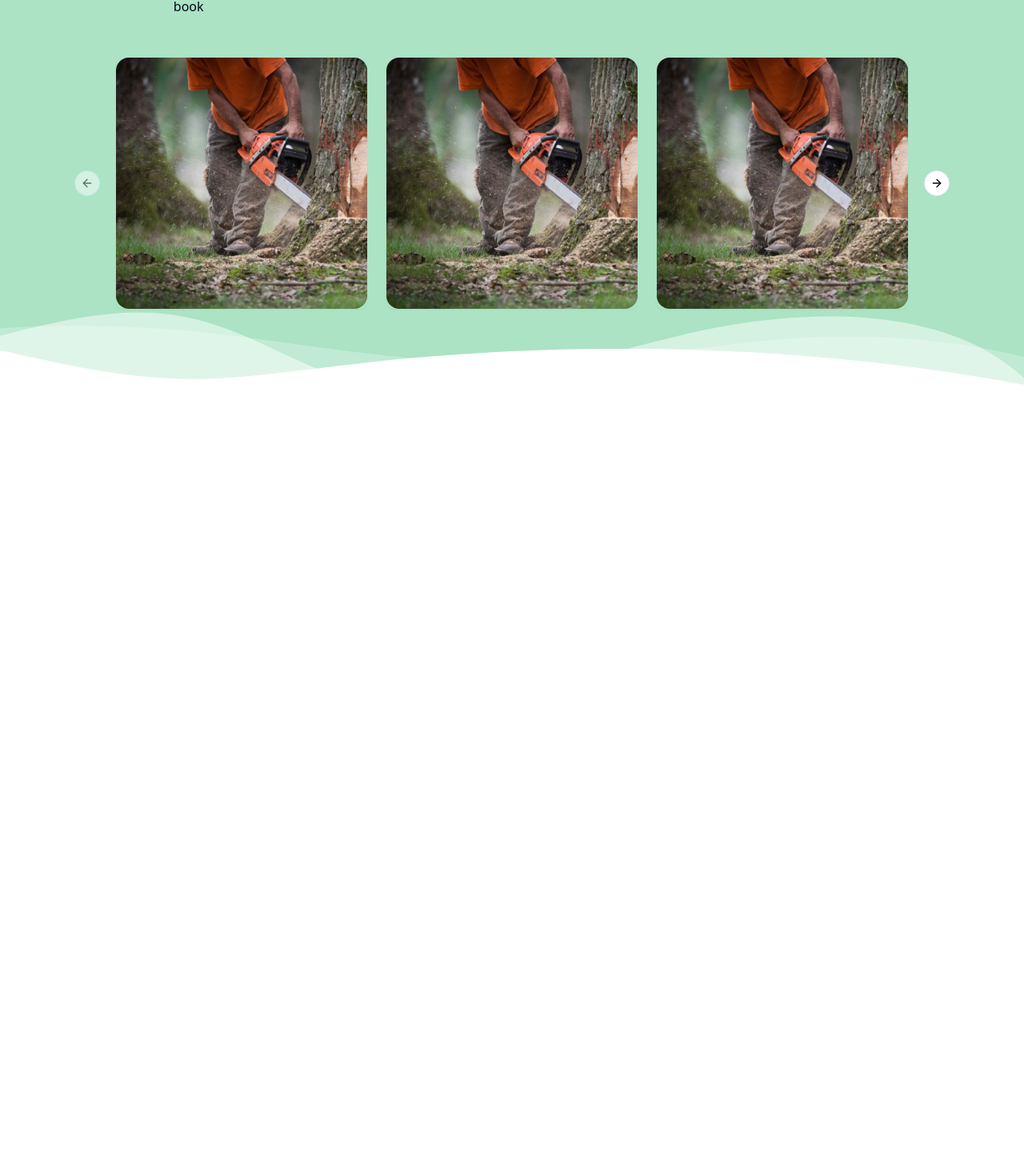
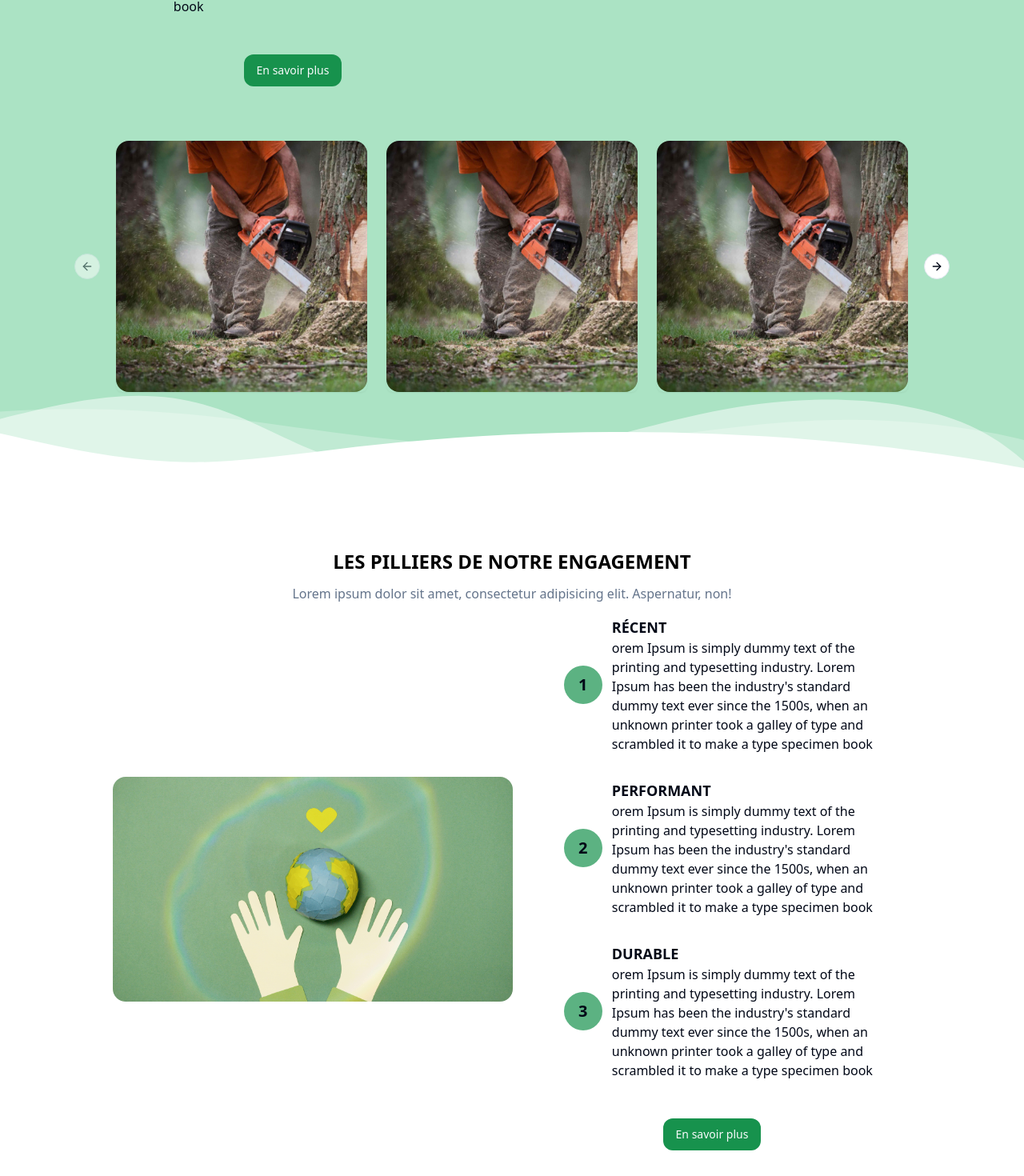
Before and after one commit to Moumouuu/juiher-nature, a Next.js app: page / in a window 1280 px wide. Shown: the part 1895-3365 px from the top of the page at 80% size. Before the commit the page ends 2381 px from the top, so only its background shows below. Built offline with nearby package versions, Linux system fonts and the light colour scheme.

Commit message:
feat(homepage): card component & numberIndex & pillar section

```diff
--- a/src/app/page.tsx
+++ b/src/app/page.tsx
@@ -3,6 +3,7 @@ import {cn} from "@/lib/utils";
 import {Numbers} from "@/components/home/numbers";
 import {Certifications} from "@/components/home/certifications";
 import {Materials} from "@/components/home/materials";
+import {Pillar} from "@/components/home/pillar";
 
 export default function Home() {
 
@@ -14,6 +15,7 @@ export default function Home() {
             <Numbers/>
             <Certifications/>
             <Materials/>
+            <Pillar/>
         </div>
   );
 }
--- /dev/null
+++ b/src/components/common/card.tsx
@@ -0,0 +1,51 @@
+import {NumberIndex} from "@/components/common/numberIndex";
+import {Button} from "@/components/ui/button";
+import Link from "next/link";
+import Image from "next/image";
+import * as React from "react";
+import {cn} from "@/lib/utils";
+
+interface ICardProps {
+    items: {
+        title: string, text: string
+    }[],
+    cta: {
+        title: string,
+        href: string
+    },
+    image: {
+        url: string,
+        alt: string
+    },
+    reversed?: boolean
+}
+
+export const CardJuiher = ({items, cta, image, reversed}:ICardProps) => {
+    return (
+        <div className={"flex justify-center w-full"}>
+            <div className={cn("flex flex-col lg:flex-row items-center lg:w-[80%]", reversed ? 'lg:flex-row-reverse ' : '')}>
+                <div className={cn("flex flex-col lg:mr-12", reversed ? 'lg:ml-12 mr-0':'')}>
+                    {
+                        items.map((item, index) => (
+                            <div key={index} className={"flex items-center m-4 w-full "}>
+                                <NumberIndex index={index}/>
+                                <div className={"flex flex-col"}>
+                                    <h3 className={"text-lg uppercase font-semibold"}>{item.title}</h3>
+                                    <p>{item.text}</p>
+                                </div>
+                            </div>
+                        ))
+                    }
+                    <div className={"flex justify-center"}>
+                        <Button variant={"juiher"} className={"my-8"} asChild>
+                            <Link href={cta.href}>{cta.title}<title></title></Link>
+                        </Button>
+                    </div>
+
+                </div>
+                <Image width={500} height={300} className={"rounded-2xl"}
+                       src={image.url} alt={image.alt}/>
+            </div>
+        </div>
+    )
+}
--- /dev/null
+++ b/src/components/common/numberIndex.tsx
@@ -0,0 +1,14 @@
+import * as React from "react";
+
+export const NumberIndex = ({index}: {
+    index: number
+}) => {
+    return (
+        <div>
+            <div
+                className={"bg-juiher-secondary-green/70 flex items-center justify-center rounded-full w-12 h-12 p-3 mr-3"}>
+                <span className={'text-xl font-semibold'}>{index + 1}</span>
+            </div>
+        </div>
+    )
+};
--- a/src/components/home/materials.tsx
+++ b/src/components/home/materials.tsx
@@ -1,8 +1,8 @@
 import {H1} from "@/components/common/h1";
-import Image from "next/image";
 import {Carousel, CarouselContent, CarouselItem, CarouselNext, CarouselPrevious} from "@/components/ui/carousel";
 import {Card, CardContent} from "@/components/ui/card";
 import * as React from "react";
+import {CardJuiher} from "@/components/common/card";
 
 export const Materials = () => {
 
@@ -30,30 +30,17 @@ export const Materials = () => {
                 Lorem ipsum dolor sit amet, consectetur adipisicing elit. Aspernatur, non!
             </span>
 
-            <div className={"flex justify-center w-full"}>
-                <div className={"flex flex-col lg:flex-row items-center lg:w-[80%]"}>
-                    <div className={"flex flex-col mr-12"}>
-                        {
-                            items.map((item, index) => (
-                                <div key={index} className={"flex items-center m-4 w-full "}>
-                                    <div>
-                                        <div
-                                            className={"bg-juiher-secondary-green/70 flex items-center justify-center rounded-full w-12 h-12 p-3 mr-3"}>
-                                            <span className={'text-xl font-semibold'}>{index + 1 }</span>
-                                        </div>
-                                    </div>
-                                    <div className={"flex flex-col"}>
-                                        <h3 className={"text-lg uppercase font-semibold"}>{item.title}</h3>
-                                        <p className={""}>{item.text}</p>
-                                    </div>
-                                </div>
-                            ))
-                        }
-                    </div>
-                    <Image width={500} height={300} className={"rounded-2xl"}
-                           src={"/assets/images/materials/abattage.jpg"} alt={"Matériels performant et récent"}/>
-                </div>
-            </div>
+            <CardJuiher items={items}
+                        cta={{
+                            title: "En savoir plus",
+                            href: "/equipements"
+                            }}
+                        image={{
+                            url: "/assets/images/materials/abattage.jpg",
+                            alt: "Matériels performant et récent"
+                            }}
+            />
+
             <div className={"flex justify-center mt-8"}>
                 <Carousel
                     opts={{
--- /dev/null
+++ b/src/components/home/pillar.tsx
@@ -0,0 +1,46 @@
+import {H1} from "@/components/common/h1";
+import {CardJuiher} from "@/components/common/card";
+import * as React from "react";
+
+export const Pillar = () => {
+
+    const items = [
+        {
+            title: "Récent",
+            text: "orem Ipsum is simply dummy text of the printing and typesetting industry. Lorem Ipsum has been the industry's standard dummy text ever since the 1500s, when an unknown printer took a galley of type and scrambled it to make a type specimen book",
+        },
+        {
+            title: "performant",
+            text: "orem Ipsum is simply dummy text of the printing and typesetting industry. Lorem Ipsum has been the industry's standard dummy text ever since the 1500s, when an unknown printer took a galley of type and scrambled it to make a type specimen book",
+        },
+        {
+            title: "durable",
+            text: "orem Ipsum is simply dummy text of the printing and typesetting industry. Lorem Ipsum has been the industry's standard dummy text ever since the 1500s, when an unknown printer took a galley of type and scrambled it to make a type specimen book",
+        },
+    ]
+
+    return (
+        <div className={"relative flex flex-col py-24 p-4 "}>
+            <div className={"text-center"}>
+                <H1 label={"les pilliers de notre engagement"}/>
+            </div>
+            <span className={"text-muted-foreground text-center"}>
+                Lorem ipsum dolor sit amet, consectetur adipisicing elit. Aspernatur, non!
+            </span>
+
+            <CardJuiher
+                reversed
+                items={items}
+                cta={{
+                    title: "En savoir plus",
+                    href: "/qse"
+            }}
+                image={{
+                    url: "/assets/images/qse.jpg",
+                    alt: "Qualité sécurité environnement"
+            }}
+            />
+
+        </div>
+    )
+}
```
Also changed, not shown: public/assets/images/qse.jpg (added).
